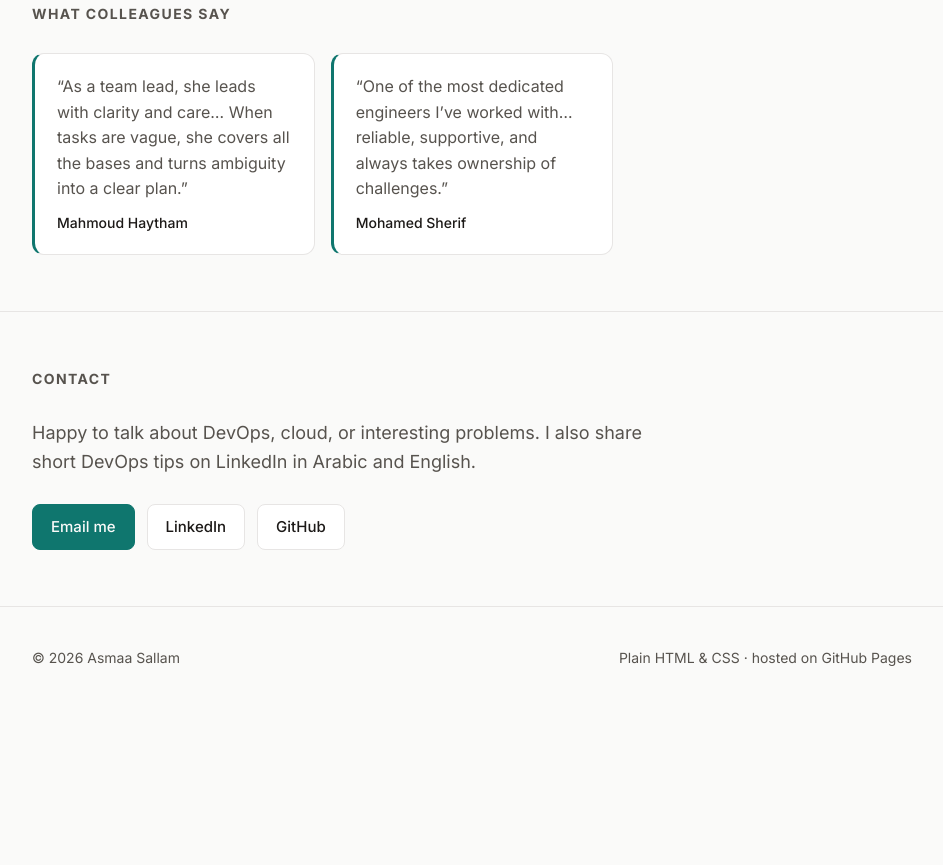
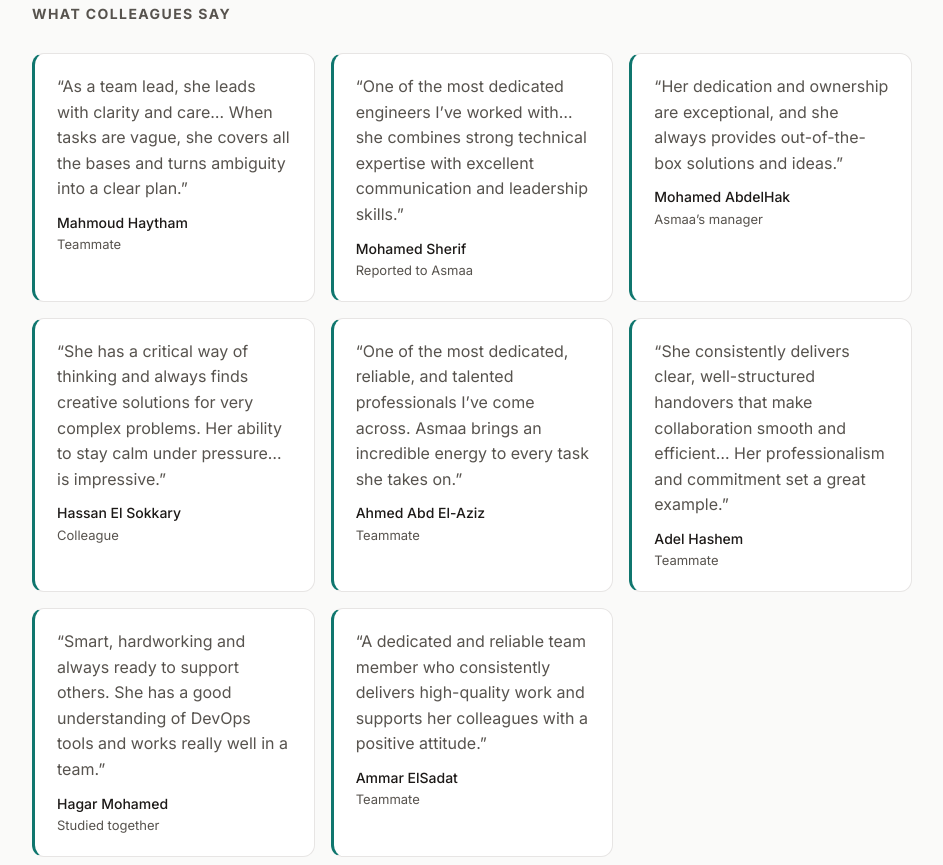
Before and after one commit to asmaasallam22/asmaasallam22.github.io, a plain HTML site: page index.html in a window 1280 px wide. Shown: the part 3335-4200 px from the top of the page, without its empty margins (168-1111 px from the left). Before the commit the page ends 4065 px from the top, so only its background shows below. Drawn offline with Linux system fonts and the light colour scheme.

Commit message:
Add more colleague recommendations

```diff
--- a/index.html
+++ b/index.html
@@ -75,6 +75,7 @@
   blockquote { margin: 0; background: var(--surface); border: 1px solid var(--line); border-left: 3px solid var(--accent);
                border-radius: 12px; padding: 20px 22px; color: var(--muted); font-size: 16px; }
   blockquote footer { margin-top: 10px; font-size: 14px; color: var(--text); font-weight: 500; }
+  blockquote footer span { display: block; font-weight: 400; font-size: 13px; color: var(--muted); }
 
   .site-footer { padding: 40px 0 60px; border-top: 1px solid var(--line); color: var(--muted); font-size: 14px; }
   .site-footer .wrap { display: flex; justify-content: space-between; flex-wrap: wrap; gap: 12px; }
@@ -239,8 +240,14 @@
   <div class="wrap">
     <h2>What colleagues say</h2>
     <div class="grid">
-      <blockquote>“As a team lead, she leads with clarity and care… When tasks are vague, she covers all the bases and turns ambiguity into a clear plan.”<footer>Mahmoud Haytham</footer></blockquote>
-      <blockquote>“One of the most dedicated engineers I’ve worked with… reliable, supportive, and always takes ownership of challenges.”<footer>Mohamed Sherif</footer></blockquote>
+      <blockquote>“As a team lead, she leads with clarity and care… When tasks are vague, she covers all the bases and turns ambiguity into a clear plan.”<footer>Mahmoud Haytham<span>Teammate</span></footer></blockquote>
+      <blockquote>“One of the most dedicated engineers I’ve worked with… she combines strong technical expertise with excellent communication and leadership skills.”<footer>Mohamed Sherif<span>Reported to Asmaa</span></footer></blockquote>
+      <blockquote>“Her dedication and ownership are exceptional, and she always provides out-of-the-box solutions and ideas.”<footer>Mohamed AbdelHak<span>Asmaa’s manager</span></footer></blockquote>
+      <blockquote>“She has a critical way of thinking and always finds creative solutions for very complex problems. Her ability to stay calm under pressure… is impressive.”<footer>Hassan El Sokkary<span>Colleague</span></footer></blockquote>
+      <blockquote>“One of the most dedicated, reliable, and talented professionals I’ve come across. Asmaa brings an incredible energy to every task she takes on.”<footer>Ahmed Abd El-Aziz<span>Teammate</span></footer></blockquote>
+      <blockquote>“She consistently delivers clear, well-structured handovers that make collaboration smooth and efficient… Her professionalism and commitment set a great example.”<footer>Adel Hashem<span>Teammate</span></footer></blockquote>
+      <blockquote>“Smart, hardworking and always ready to support others. She has a good understanding of DevOps tools and works really well in a team.”<footer>Hagar Mohamed<span>Studied together</span></footer></blockquote>
+      <blockquote>“A dedicated and reliable team member who consistently delivers high-quality work and supports her colleagues with a positive attitude.”<footer>Ammar ElSadat<span>Teammate</span></footer></blockquote>
     </div>
   </div>
 </section>
```
